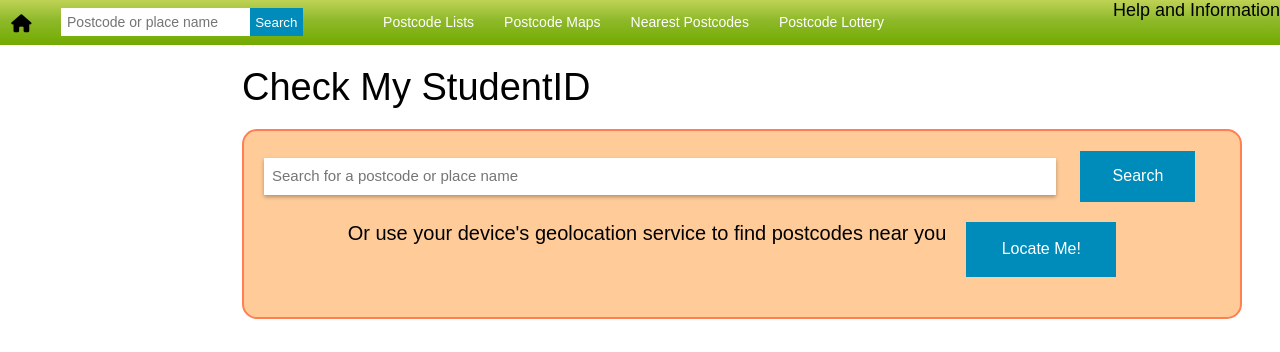
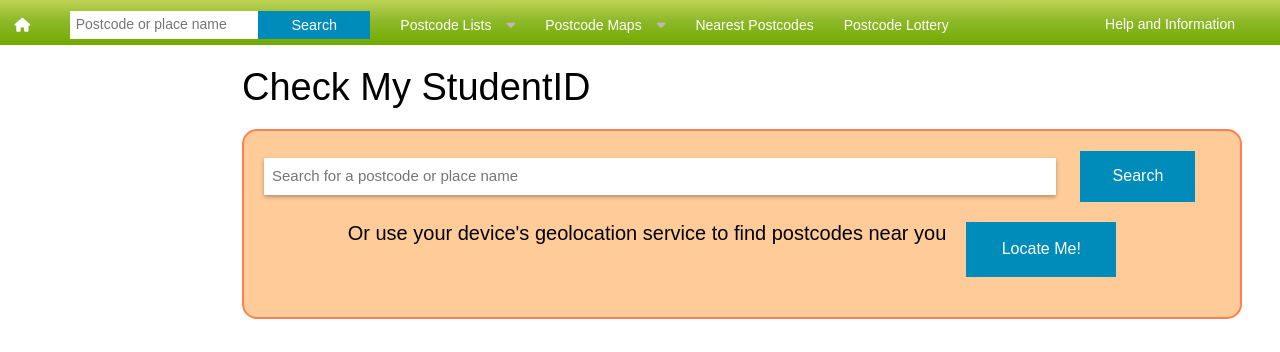
Before and after one commit to oreoluwa212/CDT-assement, a plain HTML site: page index.html in a window 1280 px wide. Shown: the top 352 px of the page. Drawn offline with Linux system fonts and the light colour scheme.

Commit message:
CDT assesment

```diff
--- a/index.html
+++ b/index.html
@@ -66,7 +66,7 @@
                         </li>
                         <div class="mini-nav">
                            <li class="has-dropdown not-click">
-                              <a href="#">Postcode Lists</a>
+                              <a href="#">Postcode Lists</a> <i class="fa-solid fa-sort-down"></i>
                               <ul class="dropdown">
                                  <!-- <li class="title back js-generated">
                                                                                                                      <h5>
@@ -83,6 +83,7 @@
                            </li>
                            <li class="has-dropdown not-click">
                               <a href="#">Postcode Maps</a>
+                              <i class="fa-solid fa-sort-down"></i>
                               <ul class="dropdown">
                                  <!-- <li class="title back js-generated">
                                                                                                                      <h5>
--- a/styles/pageStyles.scss
+++ b/styles/pageStyles.scss
@@ -15,8 +15,13 @@ body {
             align-items: center;
             background: linear-gradient(to bottom, #bfd255 0%, #8eb92a 45%, #72aa00 100%);
             height: 2.8rem;
-            padding: .7rem;
-            gap: 30px;
+            padding: 0.9rem;
+            gap: 40px;
+
+            i{
+               color: white;
+               font-size: 14px;
+            }
 
             .title-area {
                display: flex;
@@ -27,18 +32,19 @@ body {
             .top-bar-section {
                display: flex;
 
-
-
                .right {
                   display: flex;
                   position: fixed;
-                  top: 0;
-                  right: 0;
+                  top: 15px;
+                  right: 45px;
                   list-style: none;
 
                   .has-dropdown {
 
-                     a {}
+                     a {
+                        color: white;
+                        font-size: 14px;
+                     }
 
                      .dropdown {
                         display: none;
@@ -49,10 +55,11 @@ body {
                .left {
                   display: flex;
                   list-style: none;
-                  gap: 80px;
+                  gap: 30px;
 
                   .has-form {
                      display: flex;
+                     padding: 5px 0px 0px;
                      .row {
                         display: flex;
 
@@ -68,6 +75,7 @@ body {
                               &::placeholder {
                                  font-size: 0.875rem;
                               }
+
                            }
                         }
 
@@ -76,6 +84,8 @@ body {
                               outline: 0;
                               border: 0;
                               height: 1.75rem;
+                              width: 7rem;
+                              font-size: .9rem;
                               padding: 0.35rem;
                               color: white;
                               background: #008cba;
@@ -89,14 +99,24 @@ body {
                   .mini-nav{
                      display: flex;
                      gap: 30px;
-                     margin: auto;
 
                   }
 
                   .has-dropdown {
+                     display: flex;
+                     gap: 15px;
+                     align-items: center;
+                     justify-content: center;
+
                      a {
                         color: white;
                         font-size: 14px;
+                        padding: 5px 0px 0px;
+                     }
+
+                     i{
+
+                        color: #bdb8b8;
                      }
 
                      .dropdown {
```
Also changed, not shown: dist/css/pageStyles.css, 1 other file.
